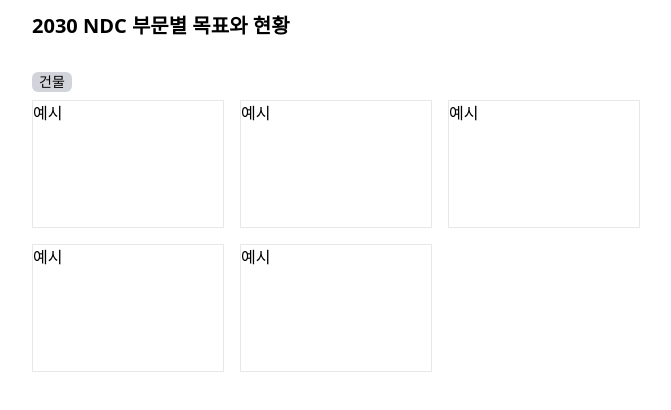
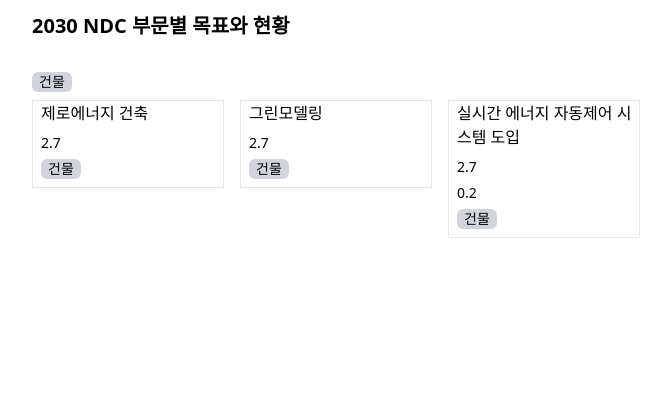
Before and after one commit to Code-for-Korea/climate, a React app in the folder frontend/: page / in a window 1280 px wide. Shown: the top 410 px of the page, without its empty margins (304-975 px from the left). Built offline with nearby package versions, Linux system fonts and the light colour scheme.

Commit message:
mark-up: mark up each grid of carbon summary box

```diff
--- a/frontend/src/DetailAreaBox/DetailAreaBox.tsx
+++ b/frontend/src/DetailAreaBox/DetailAreaBox.tsx
@@ -6,8 +6,18 @@ type Props = {
 }
 
 function DetailAreaBox({carbonDetailData}: Props)  {
-    return (<article className="w-48 h-32 border">
-                예시
+    return (<article className="w-48 h-fit border flex flex-col">
+        <div className="ml-2">
+        <div className="text-base mb-2">{carbonDetailData.solutionName}</div>
+                <div className="text-sm mb-1.5">{carbonDetailData.targetEmissions}</div>
+                {carbonDetailData.currentEmissions  ?
+                <div className="text-sm mb-1.5">{carbonDetailData.currentEmissions}</div>
+                : <></>}
+                <div className="bg-gray-300 h-5 w-10 mb-2 text-center rounded-md">
+                <p className="text-sm">{carbonDetailData.detailArea}</p>
+            </div>
+        </div>
+
             </article>)
 }
 
--- a/frontend/src/init/App.tsx
+++ b/frontend/src/init/App.tsx
@@ -8,17 +8,19 @@ function App() {
 
 
      metaData = [{
+         "targetEmissions": 2.7,
+         "solutionName": "제로에너지 건축",
          "detailArea": "건물"
      }, {
-        "detailArea": "탄소"
+         "targetEmissions": 2.7,
+         "solutionName": "그린모델링",
+        "detailArea": "건물"
     }, {
-        "detailArea": "소탄"
-    }, {
-        "detailArea": "탄소"
-    }, {
-        "detailArea": "탄소"
-    }
-
+        "targetEmissions": 2.7,
+        "detailArea": "건물",
+        "solutionName":  "실시간 에너지 자동제어 시스템 도입",
+        "currentEmissions": 0.2
+    },
      ];
 
 
--- a/frontend/src/types/CarbonDetailData.ts
+++ b/frontend/src/types/CarbonDetailData.ts
@@ -1,5 +1,8 @@
 interface CarbonDetailData {
-    detailArea: string
+    solutionName: string;
+    detailArea: string;
+    targetEmissions: number;
+    currentEmissions?: number;
 }
 
 export default CarbonDetailData;
```
